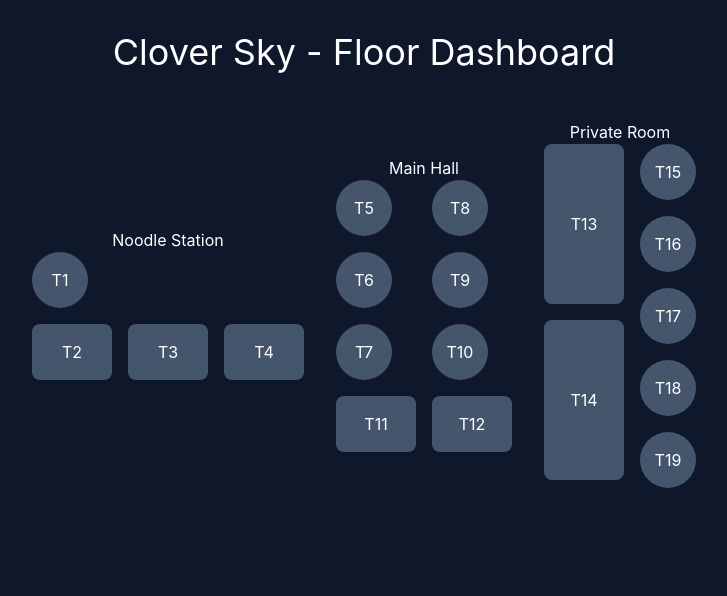
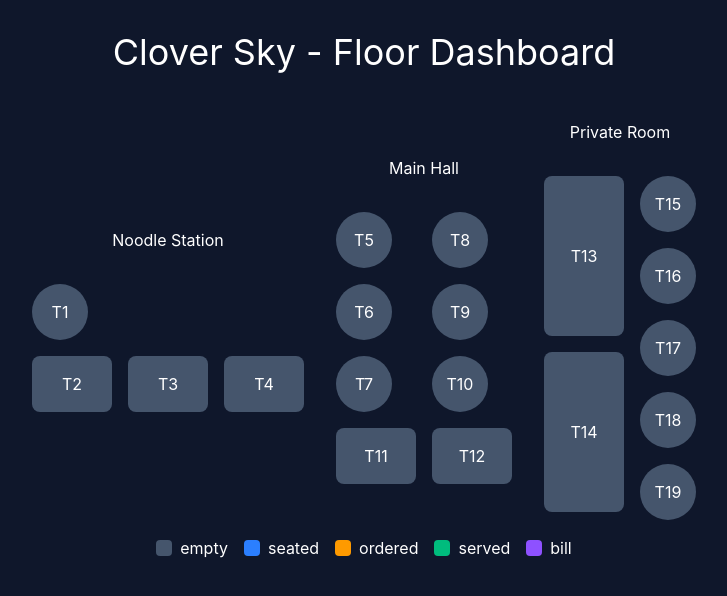
Before and after one commit to Leng-Wan/Clover-Sky-Restaurant, a React (Vite) app: page / in a window 1280 px wide. Shown: the top 596 px of the page, without its empty margins (276-1003 px from the left). Built offline with nearby package versions, Linux system fonts and the light colour scheme.

Commit message:
Adding Legend

```diff
--- a/src/App.jsx
+++ b/src/App.jsx
@@ -2,6 +2,7 @@ import './App.css'
 import Header from './components/Header'
 import FloorPlan from './components/FloorPlan'
 import StatusProvider from './context/StatusContext'
+import Legend from './components/Legend'
 export default function App()
 {
   return(
@@ -9,6 +10,7 @@ export default function App()
       <StatusProvider>
         <Header/>
         <FloorPlan/>
+        <Legend/>
       </StatusProvider>
     </div>
   )
--- /dev/null
+++ b/src/components/Legend.jsx
@@ -0,0 +1,16 @@
+import statusColors from '../data/statusColor'
+
+export default function Lengend()
+{
+    const statusKeys = Object.keys(statusColors)
+    return(
+    <div className="flex gap-4 justify-center">
+        {statusKeys.map(status => (
+            <div key={status} className="flex justify-center items-center gap-2">
+                <div className={`w-4 h-4 rounded ${statusColors[status]}`}></div>
+                <span className="text-white">{status}</span>
+            </div>
+        ))}
+    </div>
+)
+}
--- a/src/components/TableSection.jsx
+++ b/src/components/TableSection.jsx
@@ -1,4 +1,5 @@
 import { useStatus } from "../context/StatusContext"
+import statusColors from "../data/statusColor"
 export default function TableSection({title, tables, theme, layout})
 {
     const rows = {}
@@ -15,16 +16,10 @@ export default function TableSection({title, tables, theme, layout})
 
     const rowKeys = Object.keys(rows).sort((a,b)=> a-b)
     const {statusMap, dispatch} = useStatus()
-    const statusColors = {
-        empty:'bg-slate-600',
-        seated:'bg-blue-500',
-        ordered:'bg-amber-500',
-        served:'bg-emerald-500',
-        bill:'bg-violet-500'
-    }
+
     return(
         <div>
-            <h2 className="text-white text-center">{title}</h2>
+            <h2 className="text-white text-center pb-8">{title}</h2>
             <div className={`${outerFlex} gap-4`}>
                 {rowKeys.map(rowKey => (
                     <div key={rowKey} className={`${innerFlex} gap-4`}>
--- /dev/null
+++ b/src/data/statusColor.js
@@ -0,0 +1,9 @@
+const statusColors = {
+        empty:'bg-slate-600',
+        seated:'bg-blue-500',
+        ordered:'bg-amber-500',
+        served:'bg-emerald-500',
+        bill:'bg-violet-500'
+    }
+
+export default statusColors
```
